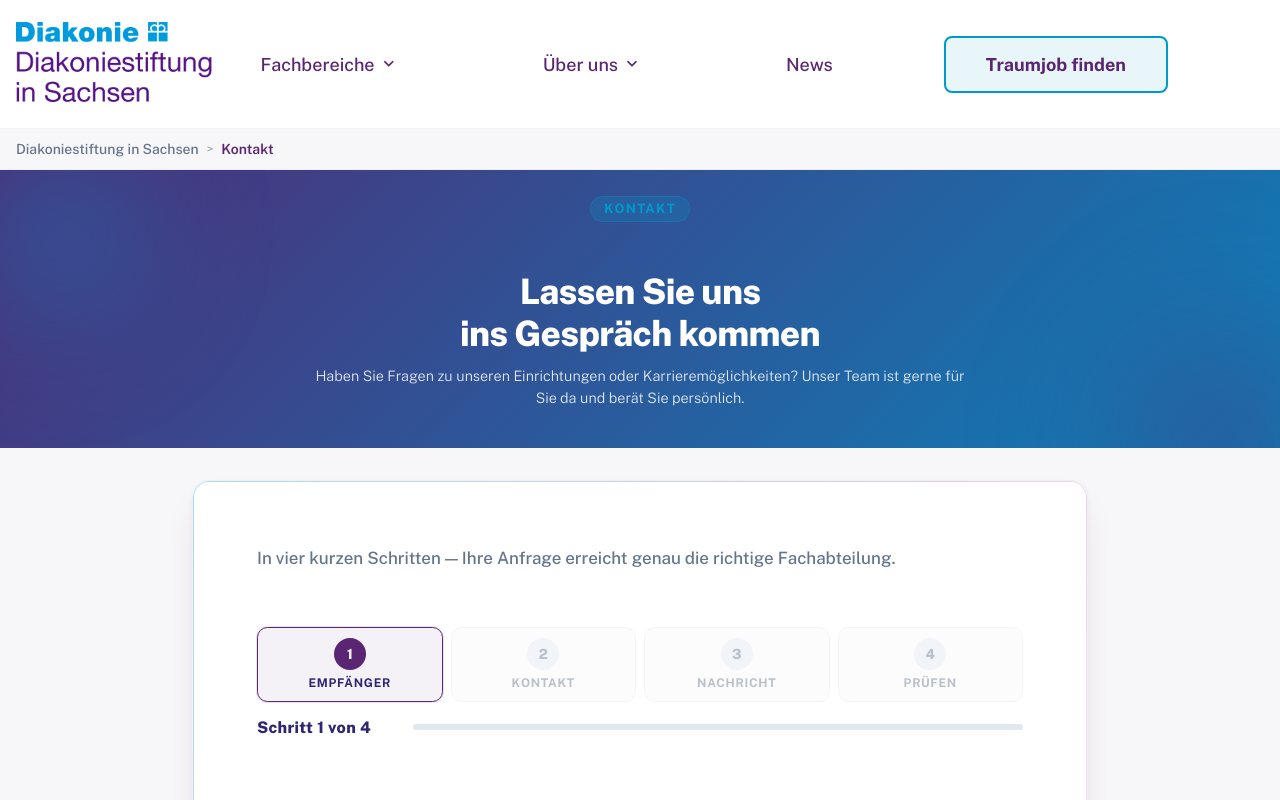
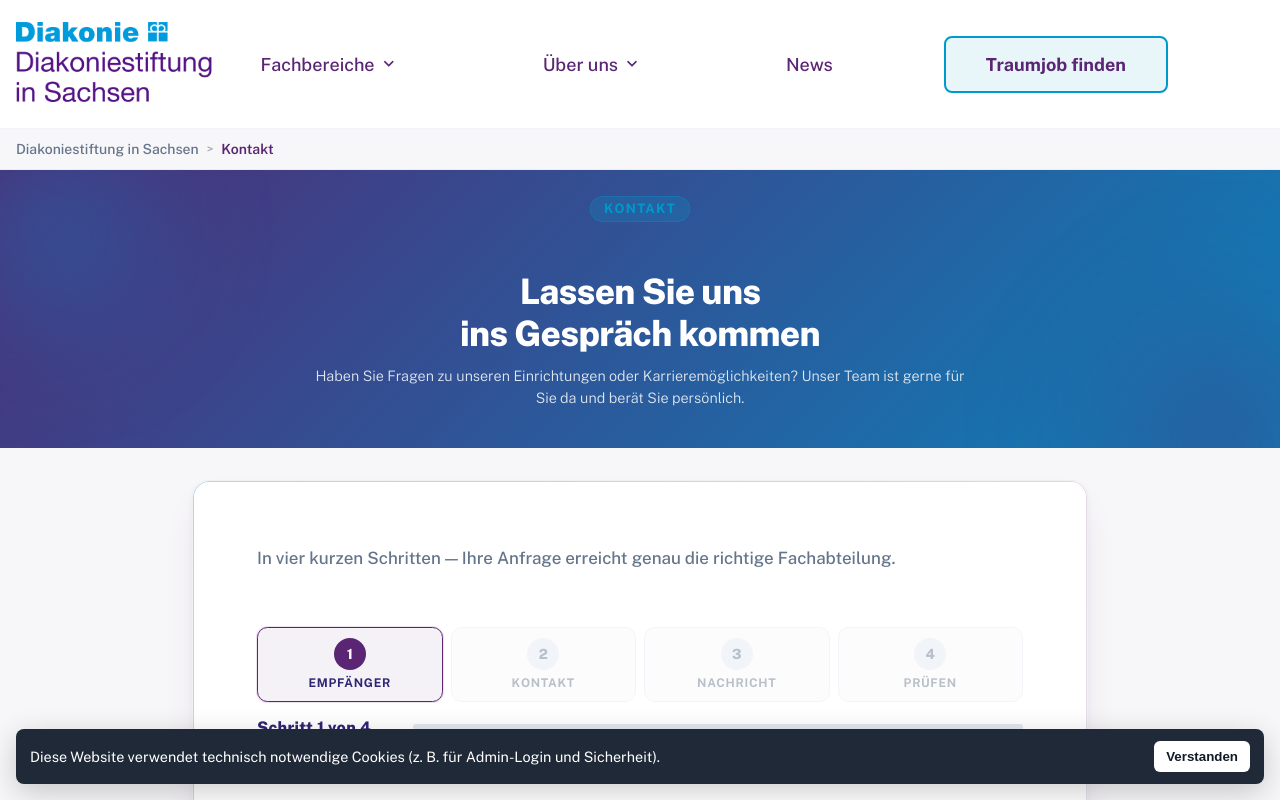
Before and after one commit to Jenser77/Kontaktformular, a SvelteKit app: page / in a window 1280 px wide. Shown: the top 800 px of the page. Built offline with nearby package versions, Linux system fonts and the light colour scheme.

Commit message:
feat(ui-ci): add admin a11y/pagination, consent banner, and CI db test steps

```diff
--- a/package.json
+++ b/package.json
@@ -11,6 +11,7 @@
 		"check": "svelte-kit sync && svelte-check --tsconfig ./jsconfig.json",
 		"check:watch": "svelte-kit sync && svelte-check --tsconfig ./jsconfig.json --watch",
 		"lint": "eslint .",
+		"test": "npm run check",
 		"db:status": "prisma migrate status",
 		"db:up": "bash scripts/db-up.sh",
 		"db:deploy": "prisma migrate deploy",
--- a/src/routes/+layout.svelte
+++ b/src/routes/+layout.svelte
@@ -1,5 +1,19 @@
 <script>
+	import { onMount } from 'svelte';
+
 	let { children } = $props();
+	let cookieConsent = $state(false);
+	let consentLoaded = $state(false);
+
+	onMount(() => {
+		cookieConsent = localStorage.getItem('kf_cookie_consent') === 'yes';
+		consentLoaded = true;
+	});
+
+	function acceptCookies() {
+		cookieConsent = true;
+		localStorage.setItem('kf_cookie_consent', 'yes');
+	}
 </script>
 
 <svelte:head>
@@ -16,3 +30,53 @@
 </svelte:head>
 
 {@render children()}
+
+{#if consentLoaded && !cookieConsent}
+	<section class="cookie-banner" aria-label="Cookie-Hinweis">
+		<p>
+			Diese Website verwendet technisch notwendige Cookies (z. B. für Admin-Login und Sicherheit).
+		</p>
+		<button type="button" onclick={acceptCookies}>Verstanden</button>
+	</section>
+{/if}
+
+<style>
+	.cookie-banner {
+		position: fixed;
+		left: 16px;
+		right: 16px;
+		bottom: 16px;
+		z-index: 1000;
+		display: flex;
+		gap: 10px;
+		align-items: center;
+		justify-content: space-between;
+		background: #1f2937;
+		color: #fff;
+		padding: 12px 14px;
+		border-radius: 8px;
+		box-shadow: 0 8px 30px rgba(0, 0, 0, 0.2);
+	}
+
+	.cookie-banner p {
+		margin: 0;
+		font-size: 0.9rem;
+	}
+
+	.cookie-banner button {
+		border: 0;
+		background: #fff;
+		color: #111827;
+		padding: 8px 12px;
+		border-radius: 6px;
+		font-weight: 600;
+		cursor: pointer;
+	}
+
+	@media (max-width: 640px) {
+		.cookie-banner {
+			flex-direction: column;
+			align-items: flex-start;
+		}
+	}
+</style>
```
Also changed, not shown: src/routes/admin/+page.svelte (+57 -3 lines).
